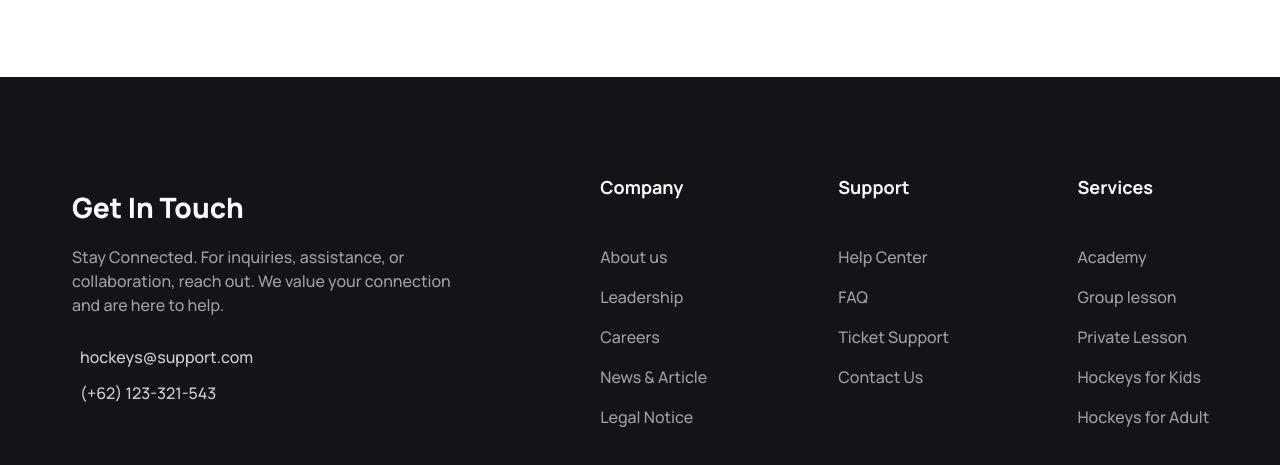
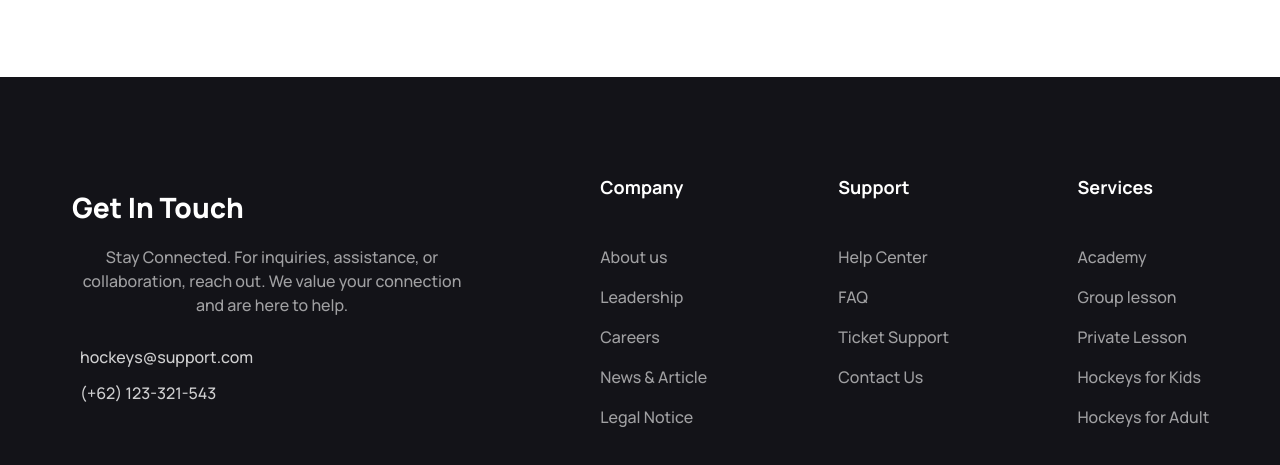
Before and after one commit to Raisa-islam/B9A3, a plain HTML site: page index.html in a window 1280 px wide. Shown: the part 5985-6450 px from the top of the page. Drawn offline with nearby package versions, Linux system fonts and the light colour scheme.

Commit message:
footer complete

```diff
--- a/index.html
+++ b/index.html
@@ -699,7 +699,7 @@
     <footer class="footer p-10 bg-[#131318] text-base-content font-manrope mt-10 lg:mt-20 lg:h-[450px]">
 
         <div class="footer flex flex-col items-center gap-12 lg:gap-0 lg:flex-row text-base-content lg:mt-14 lg:ml-8">
-            <aside class="lg:w-1/3">
+            <div class="lg:w-1/3 flex flex-col items-center text-center lg:items-start">
                 <h1 class="text-white text-[28px] font-extrabold">Get In Touch</h1>
                 <p class="text-[#FFFFFF99] text-base font-medium mt-5">Stay Connected. For inquiries, assistance, or collaboration, reach out. We value your connection and are here to help.</p>
 
@@ -716,7 +716,7 @@
                     </div>
                 </div>
 
-            </aside>
+            </div>
 
             <div class="flex flex-col items-center gap-12 lg:gap-0 lg:flex-row lg:justify-evenly lg:w-2/3">
 
```
